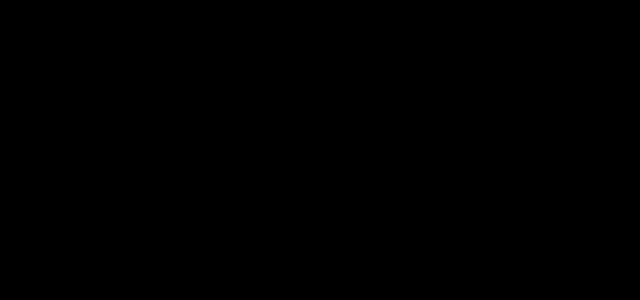
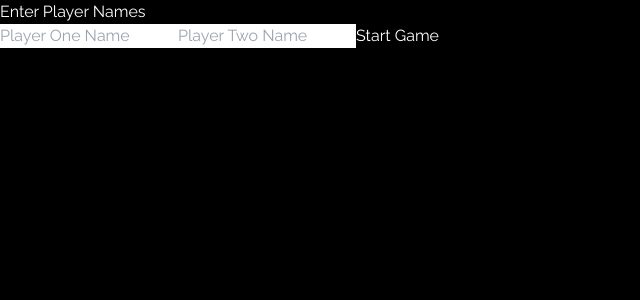
Before and after one commit to SusheelThapa/Tic-Tac-Toe, a React (Vite) app: page /player-name-input in a window 1280 px wide. Before the commit this address had no page. Shown: the top 300 px of the page, without its empty margins (0-640 px from the left). Built offline with nearby package versions, Linux system fonts and the light colour scheme.

Commit message:
Add Page For Player to input player name

```diff
--- a/src/components/GameOver.tsx
+++ b/src/components/GameOver.tsx
@@ -17,6 +17,8 @@ interface Props {
  * @returns {JSX.Element} - Returns the rendered game over screen.
  */
 const GameOver = ({ winner, resetGame, isTwoPlayerMode }: Props): JSX.Element => {
+  const playerOneName = localStorage.getItem("player_one_name")
+  const playerTwoName = localStorage.getItem("player_two_name")
   return (
     <div className="absolute top-0 left-0 right-0 bottom-0 flex flex-col items-center justify-center bg-none backdrop-blur-xl">
       <div
@@ -34,10 +36,10 @@ const GameOver = ({ winner, resetGame, isTwoPlayerMode }: Props): JSX.Element =>
             <p className="text-3xl">
               {winner === "X"
                 ? isTwoPlayerMode
-                  ? "Player One has won"
+                  ? `${playerOneName} has won`
                   : "Player has won"
                 : isTwoPlayerMode
-                ? "Player Two has won"
+                ? `${playerTwoName} has won`
                 : "Computer has won"}
             </p>
           </>
--- a/src/pages/Game.tsx
+++ b/src/pages/Game.tsx
@@ -22,10 +22,10 @@ const Game = () => {
 
   // Set player names based on the game mode
   const [playerOneName] = useState<string>(
-    isTwoPlayerMode ? "Player One" : "Player"
+    localStorage.getItem("player_one_name") || "Player"
   );
   const [playerTwoName] = useState<string>(
-    isTwoPlayerMode ? "Player Two" : "Computer"
+    localStorage.getItem("player_two_name") || "Player Two"
   );
 
   // Destructure the values returned by useTicTacToe hook
--- a/src/pages/GameModeSelector.tsx
+++ b/src/pages/GameModeSelector.tsx
@@ -5,7 +5,11 @@ const GameModeSelector = () => {
   const navigate = useNavigate();
 
   const handleModeSelection = (mode: GameMode) => {
-    navigate(`/new-game?mode=${mode}`);
+    if(mode == "two-player"){
+      navigate(`/player-name-input`);
+    }else{
+      navigate(`/new-game?mode=${mode}`);
+    }
   };
 
   return (
--- /dev/null
+++ b/src/pages/PlayerNameInput.tsx
@@ -0,0 +1,51 @@
+import { useState } from "react";
+import { useNavigate } from "react-router-dom";
+
+const PlayerNameInput = () => {
+  const navigate = useNavigate();
+  const [playerOne, setPlayerOne] = useState("");
+  const [playerTwo, setPlayerTwo] = useState("");
+
+  const handleSubmit = (e: React.FormEvent) => {
+    e.preventDefault();
+    if (playerOne && playerTwo) {
+      localStorage.setItem("player_one_name", playerOne);
+      localStorage.setItem("player_two_name", playerTwo);
+      navigate("/new-game?mode=two-player");
+    } else {
+      alert("Please enter names for both players.");
+    }
+  };
+
+  return (
+    <div className="flex flex-col justify-center items-center h-screen w-screen bg-black text-white">
+      <h1 className="text-4xl font-bold mb-12">Enter Player Names</h1>
+      <form onSubmit={handleSubmit} className="flex flex-col space-y-4">
+        <input
+          type="text"
+          placeholder="Player One Name"
+          value={playerOne}
+          onChange={(e) => setPlayerOne(e.target.value)}
+          className="p-2 border border-white rounded"
+          required
+        />
+        <input
+          type="text"
+          placeholder="Player Two Name"
+          value={playerTwo}
+          onChange={(e) => setPlayerTwo(e.target.value)}
+          className="p-2 border border-white rounded"
+          required
+        />
+        <button
+          type="submit"
+          className="px-6 py-3 bg-white text-black border border-white rounded-lg font-semibold hover:bg-gray-200 transition duration-300 transform hover:scale-105"
+        >
+          Start Game
+        </button>
+      </form>
+    </div>
+  );
+};
+
+export default PlayerNameInput;
--- a/src/routes/AppRoutes.tsx
+++ b/src/routes/AppRoutes.tsx
@@ -4,6 +4,7 @@ import Developer from "../pages/Developer";
 import FAQ from "../pages/FAQ";
 import Game from "../pages/Game";
 import GameModeSelector from "../pages/GameModeSelector";
+import PlayerNameInput from "../pages/PlayerNameInput";
 
 const AppRoutes = () => {
   return (
@@ -14,6 +15,7 @@ const AppRoutes = () => {
         <Route path="/new-game" element={<Game />} />
         <Route path="/developer" element={<Developer />} />
         <Route path="/faq" element={<FAQ />} />
+        <Route path="/player-name-input" element={<PlayerNameInput />} />
       </Routes>
     </Router>
   );
```
Also changed, not shown: 2 other files (tests, documents, lock files or other folders).
